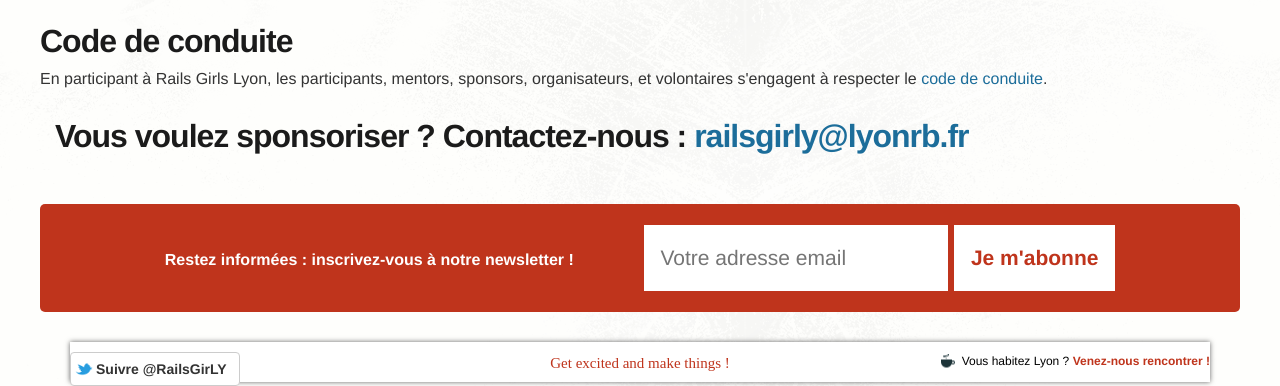
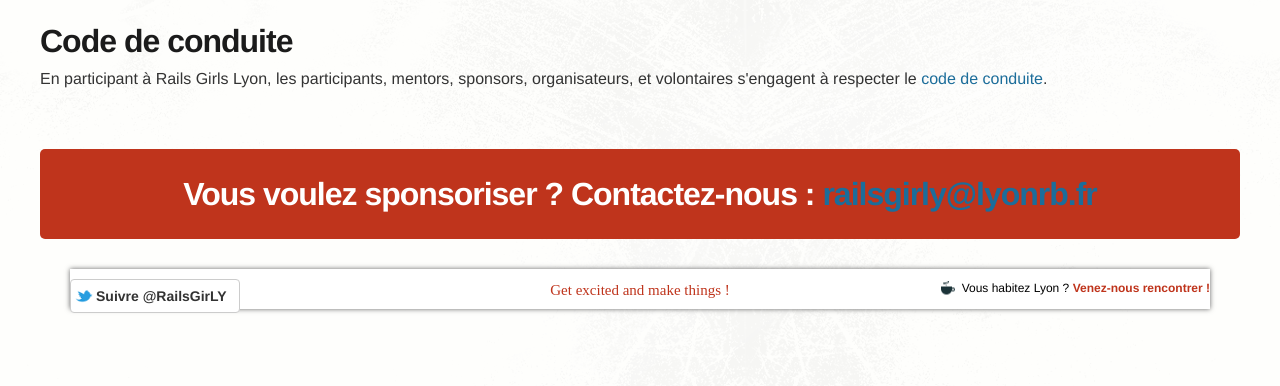
Before and after one commit to lyonrb/railsgirly, a Jekyll site: the page built from index.html, in a window 1280 px wide, cut to the strip 1959-2345 px from the top of the page. Built offline with Jekyll 4.4.1, drawn with Linux system fonts in a browser that asks for light colours; some web fonts are replaced; after the commit the page ends 2272 px from its top, so only the background shows below that.

Commit message:
remove mailchimp form
we’re getting spam on it

```diff
--- /dev/null
+++ b/_includes/contact.html
@@ -0,0 +1,5 @@
+<section class="row" id="contact">
+  <div class="col-md-12">
+    <h2>Vous voulez sponsoriser ? Contactez-nous : <a href="mailto:railsgirly@lyonrb.fr">railsgirly@lyonrb.fr</a></h2>
+  </div>
+</section>
--- a/_includes/newsletter_form.html
+++ /dev/null
@@ -1,11 +0,0 @@
-<section class="row" id="newsletter">
-  <div class="col-md-12">
-    <form action="http://lyonrb.us7.list-manage1.com/subscribe/post?u=991e0a02460a1cc15600da669&amp;id=f9b0edff9f" method="post" id="mc-embedded-subscribe-form" name="mc-embedded-subscribe-form" class="validate form-inline" target="_blank" novalidate>
-      <label for="mce-EMAIL">Restez informées : inscrivez-vous à notre <strong>newsletter</strong> !</label>
-      <input type="email" value="" name="EMAIL" class="required email" id="mce-EMAIL" placeholder="Votre adresse email">
-      <input type="submit" value="Je m'abonne" name="subscribe" id="mc-embedded-subscribe">
-      <!-- real people should not fill this in and expect good things - do not remove this or risk form bot signups-->
-      <div style="position: absolute; left: -5000px;"><input type="text" name="b_991e0a02460a1cc15600da669_f9b0edff9f" value=""></div>
-    </form>
-  </div>
-</section>
--- a/assets/css/styles.css
+++ b/assets/css/styles.css
@@ -106,7 +106,7 @@
   text-align: center;
 }
 
-#home #newsletter {
+#home #contact {
   background: #bf341c;
   -webkit-border-radius: 5px;
      -moz-border-radius: 5px;
@@ -117,21 +117,29 @@
   margin-bottom: 30px;
   margin-top: 50px;
 }
-#home #newsletter form {
+
+#home #contact h2 {
+  color:white;
+  margin-top: 0;
+  margin-bottom: 0;
+  line-height: 1.5;
+}
+
+#home #contact form {
   margin-bottom: 0;
 }
-#home #newsletter label {
+#home #contact label {
   color: white;
   font-size: 16px;
   line-height: 1em;
   margin: 0;
   margin-right: 4em;
 }
-#home #newsletter input {
+#home #contact input {
   padding: 0.8em;
   border: none;
 }
-#home #newsletter input[type="submit"] {
+#home #contact input[type="submit"] {
   background: white;
   color: #bf341c;
   font-weight: bold;
--- a/index.html
+++ b/index.html
@@ -21,7 +21,6 @@
   {% include infos.html %}
   {% include code_de_conduite.html %}
 
-  <h2>Vous voulez sponsoriser ? Contactez-nous : <a href="mailto:railsgirly@lyonrb.fr">railsgirly@lyonrb.fr</a></h2>
-  {% include newsletter_form.html %}
+  {% include contact.html %}
 
 </div>
```
